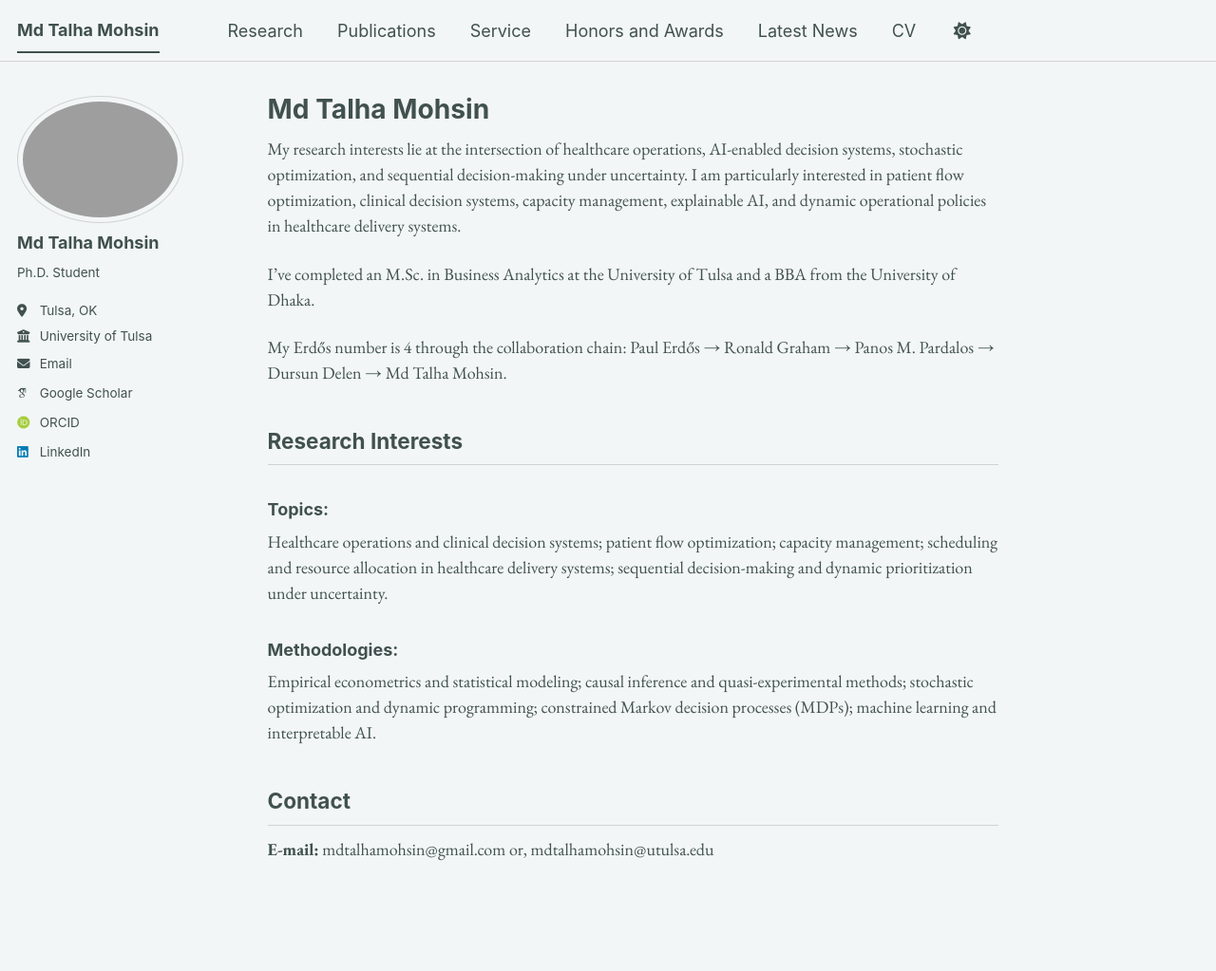
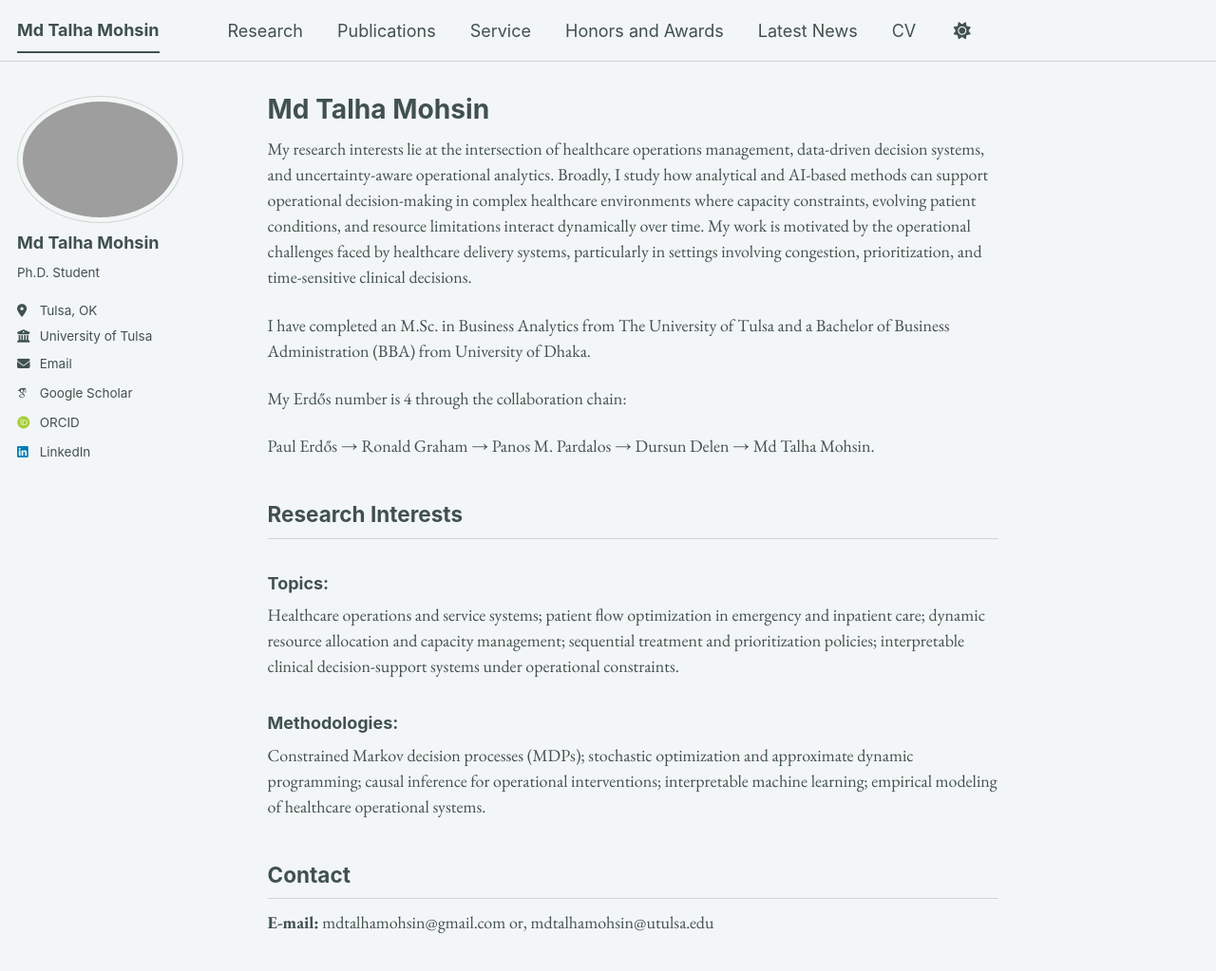
Before and after one commit to mdtalhamohsin/mdtalhamohsin.github.io, a Jekyll site: the page built from _pages/about.md, in a window 1280 px wide and 1090 px high. Shown: the top 1023 px of the window at 95% size. Built offline with Jekyll 4.4.1, drawn with Linux system fonts in a browser that asks for light colours; some web fonts are replaced; a script bundle is joined from its source files by our own code; library files that are not in the unit come from our copies.

Commit message:
Update about.md

```diff
--- a/_pages/about.md
+++ b/_pages/about.md
@@ -7,22 +7,22 @@ redirect_from:
   - /about.html
 ---
 
+My research interests lie at the intersection of healthcare operations management, data-driven decision systems, and uncertainty-aware operational analytics. Broadly, I study how analytical and AI-based methods can support operational decision-making in complex healthcare environments where capacity constraints, evolving patient conditions, and resource limitations interact dynamically over time. My work is motivated by the operational challenges faced by healthcare delivery systems, particularly in settings involving congestion, prioritization, and time-sensitive clinical decisions.
 
-My research interests lie at the intersection of healthcare operations, AI-enabled decision systems, stochastic optimization, and sequential decision-making under uncertainty. I am particularly interested in patient flow optimization, clinical decision systems, capacity management, explainable AI, and dynamic operational policies in healthcare delivery systems.
-
-I've completed an M.Sc. in Business Analytics at the University of Tulsa and a BBA from the University of Dhaka.
+I have completed an M.Sc. in Business Analytics from The University of Tulsa and a Bachelor of Business Administration (BBA) from University of Dhaka.
 
 My Erdős number is 4 through the collaboration chain:
+
 Paul Erdős → Ronald Graham → Panos M. Pardalos → Dursun Delen → Md Talha Mohsin.
 
 
 ## Research Interests
 
 ### Topics:
-Healthcare operations and clinical decision systems; patient flow optimization; capacity management; scheduling and resource allocation in healthcare delivery systems; sequential decision-making and dynamic prioritization under uncertainty.
+Healthcare operations and service systems; patient flow optimization in emergency and inpatient care; dynamic resource allocation and capacity management; sequential treatment and prioritization policies; interpretable clinical decision-support systems under operational constraints.
 
 ### Methodologies:
-Empirical econometrics and statistical modeling; causal inference and quasi-experimental methods; stochastic optimization and dynamic programming; constrained Markov decision processes (MDPs); machine learning and interpretable AI.
+Constrained Markov decision processes (MDPs); stochastic optimization and approximate dynamic programming; causal inference for operational interventions; interpretable machine learning; empirical modeling of healthcare operational systems.
 
 
 ## Contact
```
